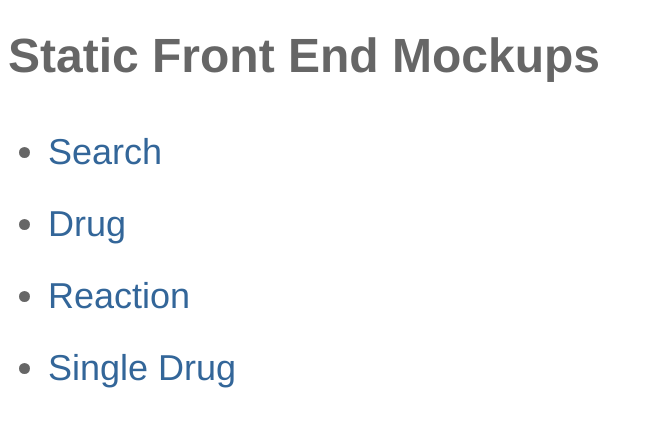
After one commit to valadorinc/openfda-des, a PHP site: page /index.html in a window 1280 px wide. The commit adds this page. Shown: the top 427 px of the page, without its empty margins (0-652 px from the left). Run offline with PHP 8.4, Linux system fonts and the light colour scheme.

Commit message:
index.html mockup list

```diff
--- /dev/null
+++ b/index.html
@@ -0,0 +1,24 @@
+<!DOCTYPE html>
+<html lang="en">
+<head>
+  <title>Reaction RX Mockups</title>
+  <style type="text/css">
+    body { font: 1.5em/2em Helvetica, sans-serif; color: #666; }
+    a:link,
+    a:visited { text-decoration: none; color: #369; }
+    a:hover { text-decoration: underline; color: #c00; }
+  </style>
+</head>
+
+<body>
+
+  <h1>Static Front End Mockups</h1>
+  <ul style="font: 1.5em/2em Helvetica">
+    <li><a href="mock-search.html">Search</a></li>
+    <li><a href="mock-drug.html">Drug</a></li>
+    <li><a href="mock-reaction.html">Reaction</a></li>
+    <li><a href="mock-drug-single.html">Single Drug</a></li>
+  </ul>
+
+</body>
+</html>
```
Also changed, not shown: index-old.php (renamed from index.php, +1 -24 lines).
